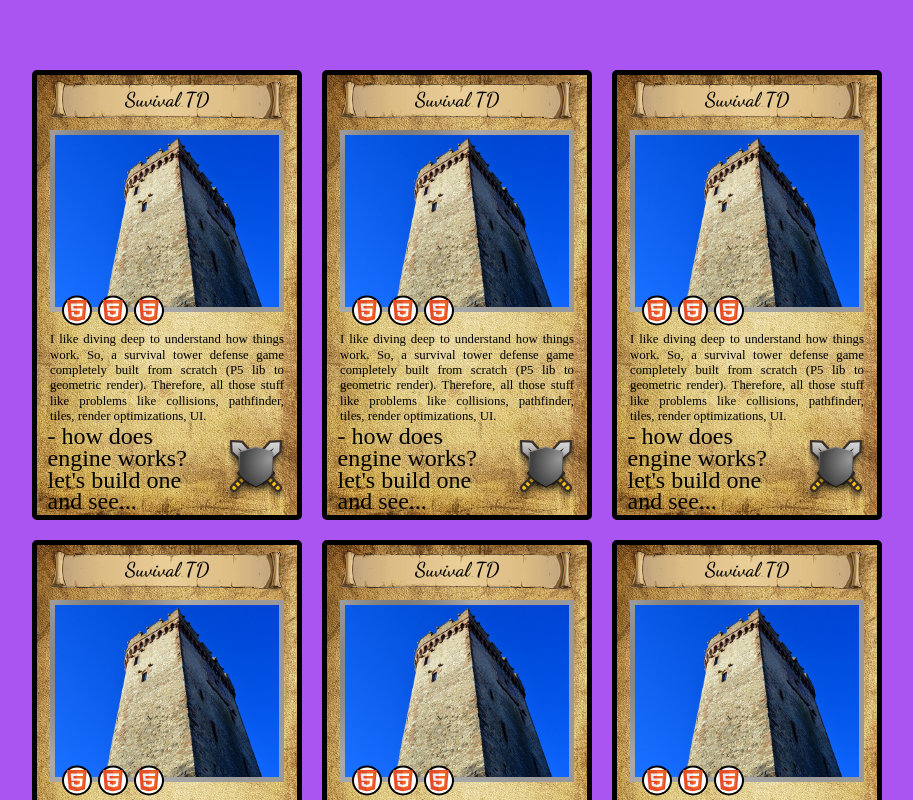
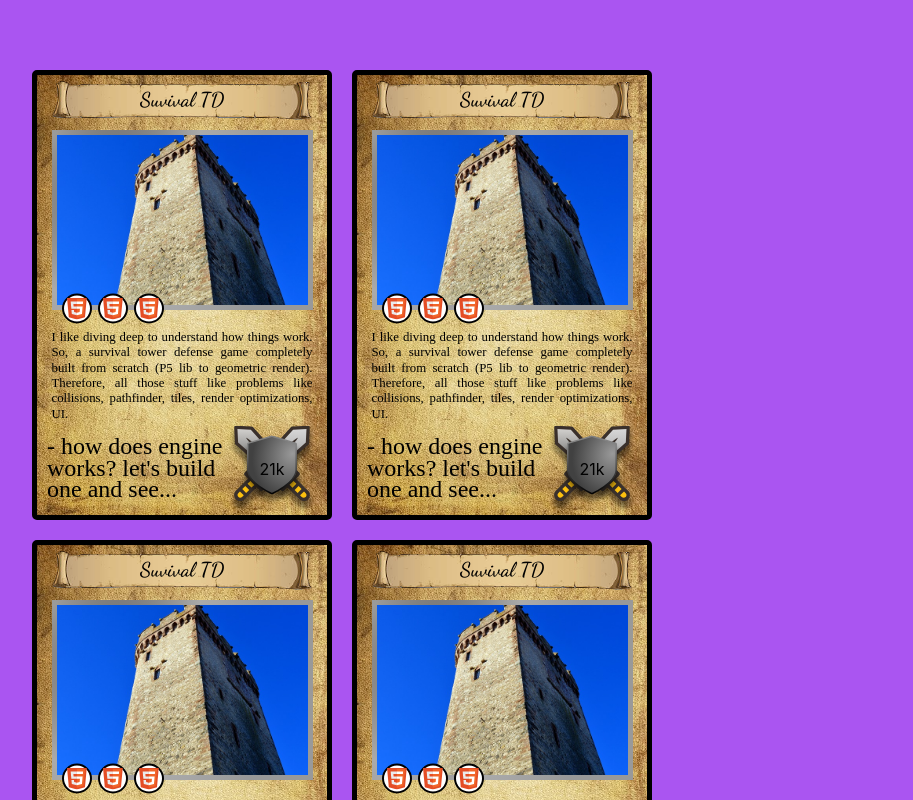
Before and after one commit to williampmb/william-barbosa, a React (Create React App) app: page / in a window 1280 px wide. Shown: the part 920-1720 px from the top of the page, without its empty margins (168-1081 px from the left). Built offline with nearby package versions, Linux system fonts and the light colour scheme; a web font is replaced by a local one.

Commit message:
resize project card img

```diff
--- a/src/components/projects/Card.js
+++ b/src/components/projects/Card.js
@@ -33,8 +33,13 @@ const Card = () => {
                 </span>
             </div>
             <div className="footer">
-                <span>- how does engine works? let's build one and see...</span>
-                <img src={shield}></img>
+                <span className="tought">
+                    - how does engine works? let's build one and see...
+                </span>
+                <div className="loc">
+                    <span className="loc-content">21k</span>
+                    <img src={shield} width="90px"></img>
+                </div>
             </div>
         </div>
     );
--- a/src/components/projects/style.css
+++ b/src/components/projects/style.css
@@ -2,7 +2,6 @@
     display: flex;
     justify-content: center;
     align-items: center;
-    position: relative;
     padding: 100px;
     position: relative;
     background-color: #aa55f1;
@@ -23,7 +22,7 @@
     background-position: center;
     background-repeat: no-repeat;
 
-    width: 270px;
+    width: 300px;
     height: 450px;
     border: 5px solid black;
     border-radius: 5px;
@@ -55,8 +54,9 @@
 }
 
 .card-image {
-    height: auto;
+    object-fit: cover;
     width: 90%;
+    height: 180px;
     border: 5px solid;
     border-image-slice: 1;
     border-image-source: radial-gradient(
@@ -117,9 +117,11 @@
 
 .footer {
     display: flex;
-    justify-content: space-around;
+    justify-content: space-between;
     align-items: center;
     flex: 1;
+    margin-left: 10px;
+    margin-right: 10px;
 }
 
 .footer img {
@@ -128,9 +130,22 @@
     align-items: center;
 }
 
-.footer span {
+.loc {
+    position: relative;
     display: flex;
-    width: 60%;
+    justify-content: center;
+    align-items: center;
+}
+
+.loc-content {
+    position: absolute;
+    transform: translateX(50%), translateY(50%);
+    justify-content: center;
+    align-items: center;
+}
+.tought {
+    display: flex;
+    width: 65%;
     font-family: "Romanesco", cursive;
     line-height: 0.9;
     color: black;
```
